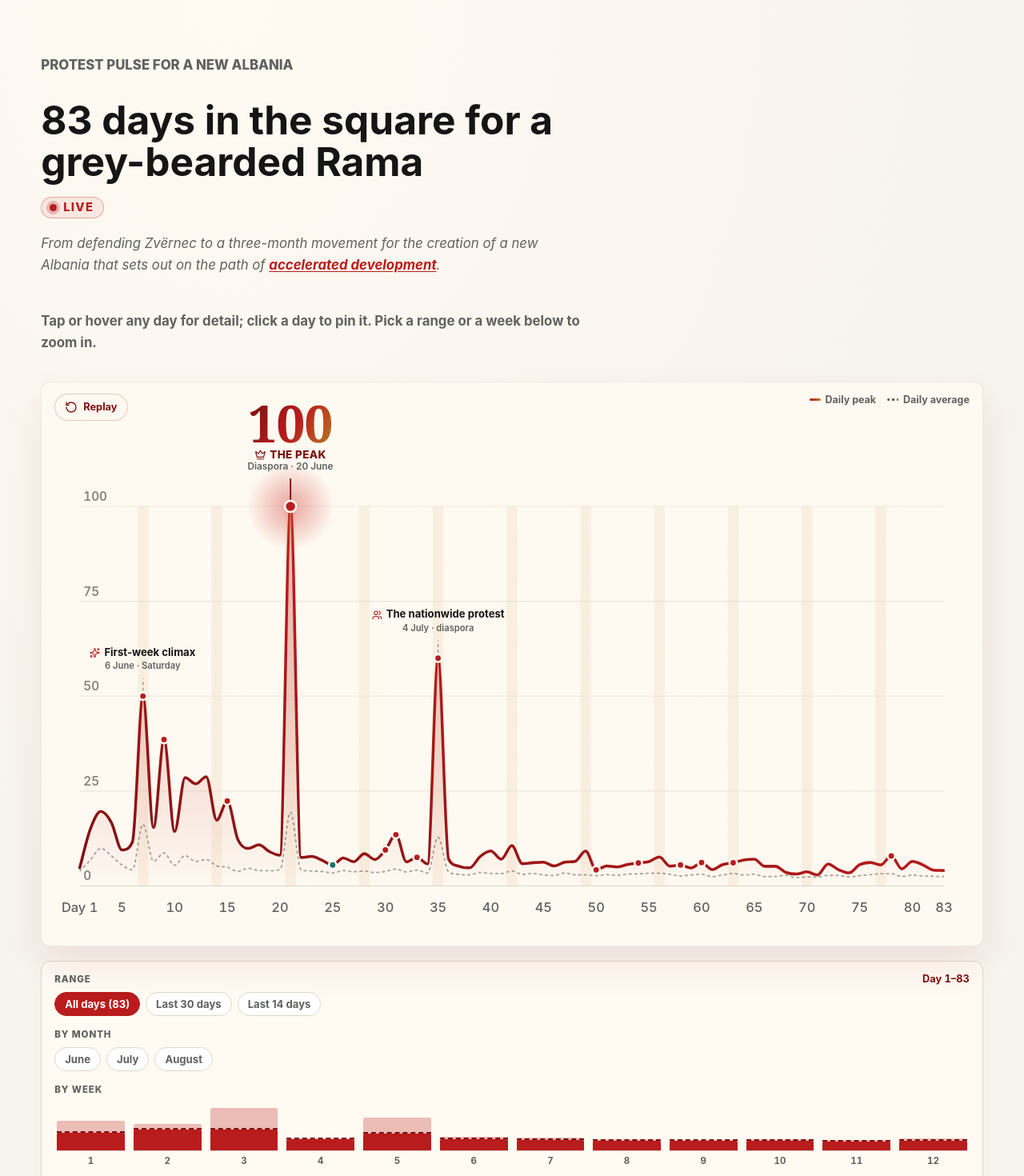
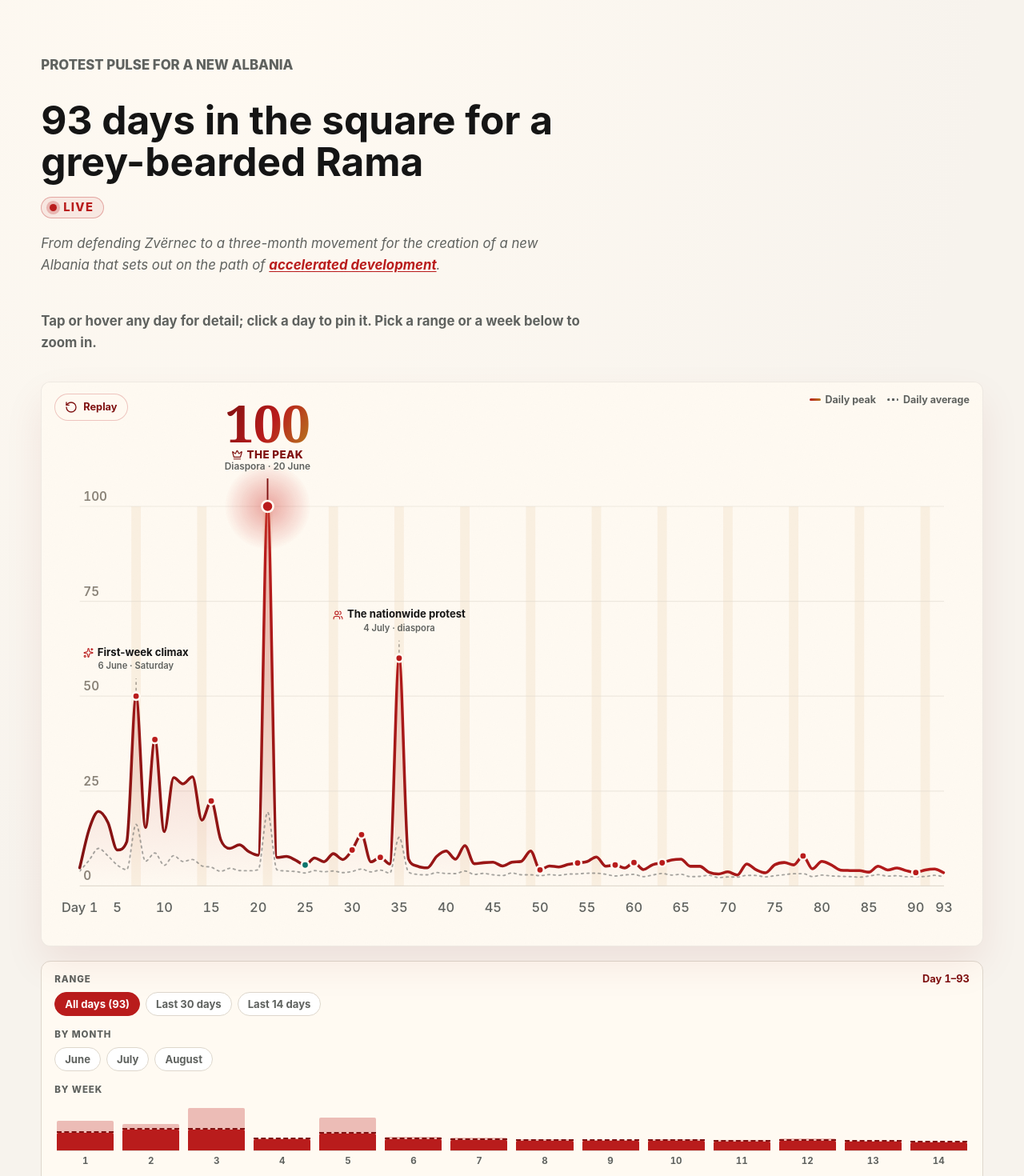
Before and after one commit to rlleshi/diaspora_marrshon, a Next.js app: page /en/pulsi in a window 1280 px wide. Shown: the part 80-1550 px from the top of the page at 80% size. Built offline with nearby package versions, Linux system fonts and the light colour scheme.

Commit message:
update pulsi with last 10 days

```diff
--- a/app/en/pulsi/page.tsx
+++ b/app/en/pulsi/page.tsx
@@ -4,7 +4,7 @@ import { LiveTrackerPage } from "@/components/live-tracker-page";
 export const metadata: Metadata = {
   title: "Protest pulse | Diaspora marshes",
   description:
-    "The June 2026 protest participation index: 83 days in the square, day by day, with the key moments.",
+    "The June 2026 protest participation index: 93 days in the square, day by day, with the key moments.",
 };
 
 export default function Page() {
--- a/app/pulsi/page.tsx
+++ b/app/pulsi/page.tsx
@@ -4,7 +4,7 @@ import { LiveTrackerPage } from "@/components/live-tracker-page";
 export const metadata: Metadata = {
   title: "Pulsi i protestës | Diaspora marshon",
   description:
-    "Indeksi i pjesëmarrjes në protestat e qershorit 2026: 83 ditë në shesh, ditë pas dite, me momentet kyçe.",
+    "Indeksi i pjesëmarrjes në protestat e qershorit 2026: 93 ditë në shesh, ditë pas dite, me momentet kyçe.",
 };
 
 export default function Page() {
--- a/components/live-tracker-page.tsx
+++ b/components/live-tracker-page.tsx
@@ -26,7 +26,7 @@ const COPY: Record<
     homeHref: "/",
     homeLabel: "Kthehu te faqja kryesore",
     eyebrow: "Pulsi i protestës për Shqipërinë e re",
-    title: "83 ditë në shesh për një mjekërrosh bardhërosh",
+    title: "93 ditë në shesh për një mjekërrosh bardhërosh",
     liveLabel: "Live",
     intro: {
       before:
@@ -57,7 +57,7 @@ const COPY: Record<
       replay: "Rishfaq",
       saturday: "e shtunë",
       ariaSummary:
-        "Indeksi i pjesëmarrjes në protesta përgjatë 83 ditëve, me kulmin në ditën e 21-të (20 qershor 2026).",
+        "Indeksi i pjesëmarrjes në protesta përgjatë 93 ditëve, me kulmin në ditën e 21-të (20 qershor 2026).",
       rangeLabel: "Periudha",
       rangeAll: "Të gjitha ditët",
       rangeLast30: "30 ditët e fundit",
@@ -76,7 +76,7 @@ const COPY: Record<
     homeHref: "/en",
     homeLabel: "Back to the homepage",
     eyebrow: "Protest pulse for a new Albania",
-    title: "83 days in the square for a grey-bearded Rama",
+    title: "93 days in the square for a grey-bearded Rama",
     liveLabel: "Live",
     intro: {
       before:
@@ -107,7 +107,7 @@ const COPY: Record<
       replay: "Replay",
       saturday: "Saturday",
       ariaSummary:
-        "Protest participation index across 83 days, peaking on day 21 (20 June 2026).",
+        "Protest participation index across 93 days, peaking on day 21 (20 June 2026).",
       rangeLabel: "Range",
       rangeAll: "All days",
       rangeLast30: "Last 30 days",
--- a/components/participation/ParticipationChart.tsx
+++ b/components/participation/ParticipationChart.tsx
@@ -65,6 +65,8 @@ type Week = {
   peak: number;
   /** average of the week's daily peaks. */
   avg: number;
+  /** false when no day in the week was analyzed, so its figures are absent, not zero. */
+  hasData: boolean;
 };
 
 const WEEKS: Week[] = Array.from(
@@ -82,6 +84,7 @@ const WEEKS: Week[] = Array.from(
       avg: measured.length
         ? measured.reduce((sum, d) => sum + d.peak, 0) / measured.length
         : 0,
+      hasData: measured.length > 0,
     };
   },
 );
@@ -1001,7 +1004,11 @@ export function ParticipationChart({
             type="button"
             className="pc-wk"
             aria-pressed={range.key === `w${w.n}`}
-            aria-label={`${labels.weekShort} ${w.n}, ${labels.axisDay} ${w.from}–${w.to}, ${labels.weekPeakLabel} ${w.peak.toFixed(0)}, ${labels.weekAvgLabel} ${w.avg.toFixed(0)}`}
+            aria-label={
+              w.hasData
+                ? `${labels.weekShort} ${w.n}, ${labels.axisDay} ${w.from}–${w.to}, ${labels.weekPeakLabel} ${w.peak.toFixed(0)}, ${labels.weekAvgLabel} ${w.avg.toFixed(0)}`
+                : `${labels.weekShort} ${w.n}, ${labels.axisDay} ${w.from}–${w.to}, ${labels.noData}`
+            }
             onClick={() =>
               selectRange(
                 range.key === `w${w.n}`
--- a/components/participation/geometry.ts
+++ b/components/participation/geometry.ts
@@ -124,8 +124,15 @@ export function buildGeometry(
 
   const linePath = monotonePath(points);
   const meanPath = monotonePath(meanPoints);
-  const areaPath =
-    `${linePath} L ${round(right)} ${round(bottom)} L ${round(left)} ${round(bottom)} Z`;
+  // The fill closes on the first and last *measured* x, not on the plot edges. When a
+  // window ends on an unanalyzed day the line simply stops, and closing to the edge
+  // instead would rake the fill down to a baseline nobody measured, drawing exactly the
+  // collapse the bridged line is there to avoid. With every day measured these are the
+  // plot edges, so the path is unchanged.
+  const areaPath = points.length
+    ? `${linePath} L ${round(points[points.length - 1].x)} ${round(bottom)}` +
+      ` L ${round(points[0].x)} ${round(bottom)} Z`
+    : "";
 
   const gridLines = [0, 0.25, 0.5, 0.75, 1].map((f) => {
     const value = maxY * f;
--- a/data/participation.ts
+++ b/data/participation.ts
@@ -142,6 +142,19 @@
 // Day 83 computed from the protesta_83 timeline, retained frames only (top-10 peak
 // avg 209.6, mean 126.7, median 121.6), normalized on the same Day-7 reference; the top
 // window sits in scenes 93 and 94, both clean single-view boulevard footage.
+// Days 84 and 85 were rerun after the batch that first failed on them, and both now have
+// complete timelines, so their earlier null entries carry figures on the same Day-7
+// reference (day 84 top-10 peak avg 208.3, mean 119.8, median 113.3; day 85 top-10 peak
+// avg 188.2, mean 133.9, median 130.5). The stale protesta_85 directory left behind by the
+// failed attempt holds a raw source file but no report or timeline; the research layer
+// excludes it and the canonical rerun is what is used here.
+// Days 86 to 93 computed from their protesta_N timelines, retained frames only, on the same
+// Day-7 reference (top-10 peak avg / mean / median): 86 268.6 / 153.0 / 153.5; 87 217.1 /
+// 133.2 / 132.4; 88 244.9 / 139.7 / 137.2; 89 206.9 / 124.8 / 119.6; 90 182.3 / 127.3 /
+// 125.9; 91 217.6 / 128.1 / 117.3; 92 230.3 / 144.0 / 117.3; 93 177.2 / 125.1 / 113.6.
+// Days 91, 92 and 93 cleared unusually few frames against the fixed 100-person retention
+// threshold (201/952, 74/828 and 129/1001). Their peaks stay comparable, but their means and
+// medians summarize a much thinner slice of the broadcast than the days around them.
 
 export type ParticipationDay = {
   day: number;
@@ -351,6 +364,26 @@ export const participation: ParticipationDay[] = [
     note: { sq: "E enjtja kërkon dorëheqje, kushtetutë të re dhe qeveri tranzitore pas saj; nga podiumi flasin një mësues për shkollën e shëndetësinë dhe një ish-sportist i kthyer nga Franca, që thotë se shqiptarët po dëbohen çdo ditë.", en: "Thursday demands resignation, a new constitution and a transitional government after it; from the podium a teacher speaks on schools and healthcare and an ex-athlete back from France says Albanians are being driven out every day." } },
   { day: 83, date: "2026-08-21", saturday: false, peak: 4.06, mean: 2.45, median: 2.35, source: yt("RARyOz5BHSw"),
     note: { sq: "E premtja njofton shtatorin: një pankartë te bulevardi thërret për prezencë masive para Parlamentit më 10, 17 dhe 24 shtator, në orën 08:00, ndërsa marshimi nis nën banderolat “Edi Rama dorëhiqu” dhe “Shqipëri e re”.", en: "Friday announces September: a placard on the boulevard calls for a mass presence outside Parliament on 10, 17 and 24 September at 08:00, while the march sets off beneath the banners “Edi Rama dorëhiqu” and “Shqipëri e re”." } },
+  { day: 84, date: "2026-08-22", saturday: true, peak: 4.03, mean: 2.32, median: 2.19, source: yt("cLeqRvMn15U"),
+    note: { sq: "E shtuna rendit gjithë paketën e kërkesave: dorëheqje, qeveri tranzitore 12-mujore jopartiake dhe shfuqizim i ndryshimeve zgjedhore të 2008-ës, i ligjit për zonat e mbrojtura, i investitorit strategjik dhe i Paketës së Maleve, nën thirrjen “Shqipëria kërkon revolucion”.", en: "Saturday lays out the full demand package: resignation, a 12-month non-partisan transitional government and repeal of the 2008 electoral changes, the protected-areas law, the strategic-investor law and the Mountain Package, beneath the chant “Shqipëria kërkon revolucion”." } },
+  { day: 85, date: "2026-08-23", saturday: false, peak: 3.64, mean: 2.59, median: 2.53, source: yt("O9NG7tW3b4s"),
+    note: { sq: "E diela çon fjalimet nga Kryeministria në marshim nëpër rrugët kryesore, me dorëheqjen si kërkesë të panegociueshme dhe thirrjet “Arrestoni Ramën” e “Rama në burg, Berisha në burg”; nga sheshi premtohet një shtator më i fortë.", en: "Sunday carries the speeches from the PM's office into a march through the main streets, with resignation as the non-negotiable demand and the chants “Arrestoni Ramën” and “Rama në burg, Berisha në burg”; the square promises a stronger September." } },
+  { day: 86, date: "2026-08-24", saturday: false, peak: 5.20, mean: 2.96, median: 2.97, source: yt("YmaLOqDqekA"),
+    note: { sq: "E hëna e sjell platformën me pesë kërkesa te Kryeministria dhe i vë mjekrrës një afat treditor për t'u përgjigjur ose për të dhënë dorëheqjen, ndërsa bulevardi mban një nga sinjalet më të qëndrueshme të fundgushtit.", en: "Monday brings the five-demand platform to the PM's office and gives Rama a three-day deadline to respond or resign, while the boulevard holds one of the steadiest signals of late August." } },
+  { day: 87, date: "2026-08-25", saturday: false, peak: 4.20, mean: 2.58, median: 2.56, source: yt("XSvEwzaT_WY"),
+    note: { sq: "E marta hap mbledhjen e firmave për referendumin që shfuqizon ligjin e zonave të mbrojtura, ndërsa nga podiumi studentët, pedagogët dhe mësuesit ftohen të mobilizohen në shtator dhe Pakti për Universitetin quhet i dështuar.", en: "Tuesday opens the signature drive for a referendum to repeal the protected-areas law, while from the podium students, lecturers and teachers are called to mobilize in September and the Pact for the University is called a failure." } },
+  { day: 88, date: "2026-08-26", saturday: false, peak: 4.74, mean: 2.70, median: 2.66, source: yt("nhqOBCvhR4c"),
+    note: { sq: "E mërkura ndalon marshimin edhe para Drejtorisë së Policisë së Tiranës, ku arrestimi i një biznesmeni kthehet në temë dhe kërkohet që hetimet të prekin zyrtarët e lartë, ndërsa pankartat ironizojnë komunikimin qeveritar dhe “Pasqyra Albania”.", en: "Wednesday halts the march outside the Tirana police directorate too, where a businessman's arrest becomes a theme and the demand is for investigations to reach senior officials, while the placards mock government communication and “Pasqyra Albania”." } },
+  { day: 89, date: "2026-08-27", saturday: false, peak: 4.01, mean: 2.42, median: 2.32, source: yt("jWKGGGYvqUg"),
+    note: { sq: "E enjtja zhvendos fjalën te kostoja e jetesës, banesat e shtrenjta dhe perspektiva e ngushtë e të rinjve, ndërsa pankartat godasin SPAK-un dhe korrupsionin krahas kërkesës për arrestimin e Ramës e të Ballukut.", en: "Thursday shifts the speeches to the cost of living, expensive housing and the narrow prospects facing young people, while the placards hit SPAK and corruption alongside the demand to arrest Rama and Balluku." } },
+  { day: 90, date: "2026-08-28", saturday: false, peak: 3.53, mean: 2.46, median: 2.44, source: yt("XnTVa50eNC0"),
+    note: { sq: "Dita e 90-të kërkon ndryshim sistemi, jo vetëm dorëheqje: nga sheshi kërkohet një Shqipëri e udhëhequr nga të rinjtë e jo nga partitë, ndërsa satira godet “Besën” dhe gjithë klasën politike.", en: "Day 90 demands a change of system, not just a resignation: the square calls for an Albania led by its young people rather than by the parties, while the satire targets “Besa” and the whole political class." } },
+  { day: 91, date: "2026-08-29", saturday: true, peak: 4.21, mean: 2.48, median: 2.27, source: yt("sBedodX4r1o"),
+    note: { sq: "E shtuna flet për qëndresë, “Koha nuk na lodh, na forcon”, me pjesëmarrjen e diasporës dhe të rinjve në qendër të fjalimeve; nga sheshi caktohet 12 shtatori si mobilizimi i ardhshëm kombëtar.", en: "Saturday speaks of endurance, “Koha nuk na lodh, na forcon”, with diaspora and youth participation running through the speeches; from the square 12 September is set as the next national mobilization." } },
+  { day: 92, date: "2026-08-30", saturday: false, peak: 4.46, mean: 2.79, median: 2.27, source: yt("c_4LpG6Q5rE"),
+    note: { sq: "E diela e fundit e gushtit i lë shtatorit përshkallëzimin e radhës: te Kryeministria përsëriten kërkesat për dorëheqje dhe thirrjet drejt studentëve e pedagogëve për t'u bashkuar.", en: "The last Sunday of August leaves the next escalation to September: at the PM's office the resignation demands are repeated, along with the calls for students and lecturers to join." } },
+  { day: 93, date: "2026-08-31", saturday: false, peak: 3.43, mean: 2.42, median: 2.20, source: yt("gh4YWCWaUfI"),
+    note: { sq: "E hëna marshon nën “Rama ciao” dhe flet për mosbindje civile: nga sheshi caktohen dita e 100-të më 7 shtator dhe një mobilizim më i gjerë më 12 shtator.", en: "Monday marches beneath “Rama ciao” and talks of civil disobedience: the square sets day 100 on 7 September and a wider mobilization on 12 September." } },
 ];
 
 export type ParticipationEvent = {
@@ -412,6 +445,9 @@ export const participationEvents: ParticipationEvent[] = [
   { day: 78, tier: "primary", icon: "people", mobile: true,
     label: { sq: "Marshimi i tretë i diasporës", en: "The third diaspora march" },
     sub: { sq: "14-16 gusht", en: "14-16 August" } },
+  { day: 90, tier: "primary", icon: "flag", mobile: true,
+    label: { sq: "3 muaj protestë", en: "Three months" },
+    sub: { sq: "28 gusht", en: "28 August" } },
 ];
 
 /** Normalization reference shown in the methodology note. */
```
